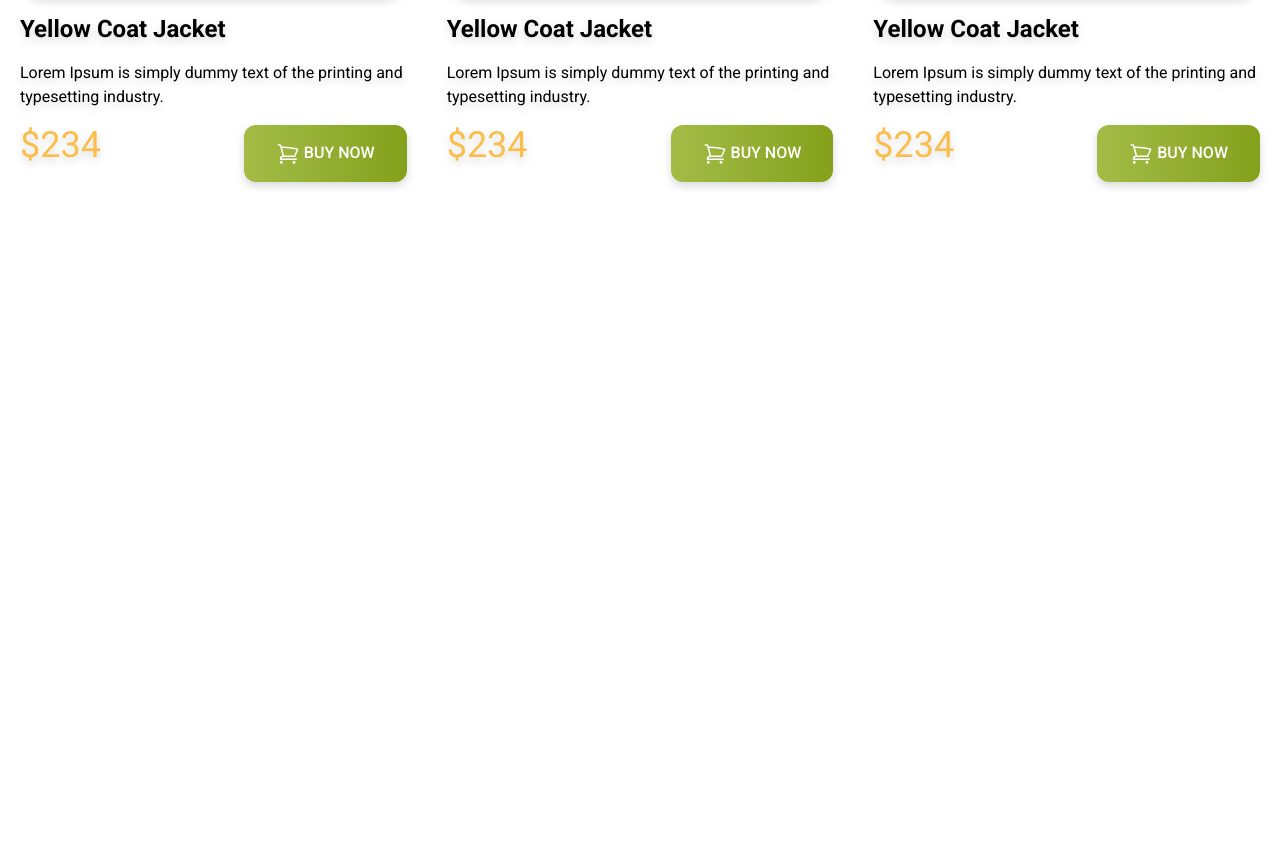
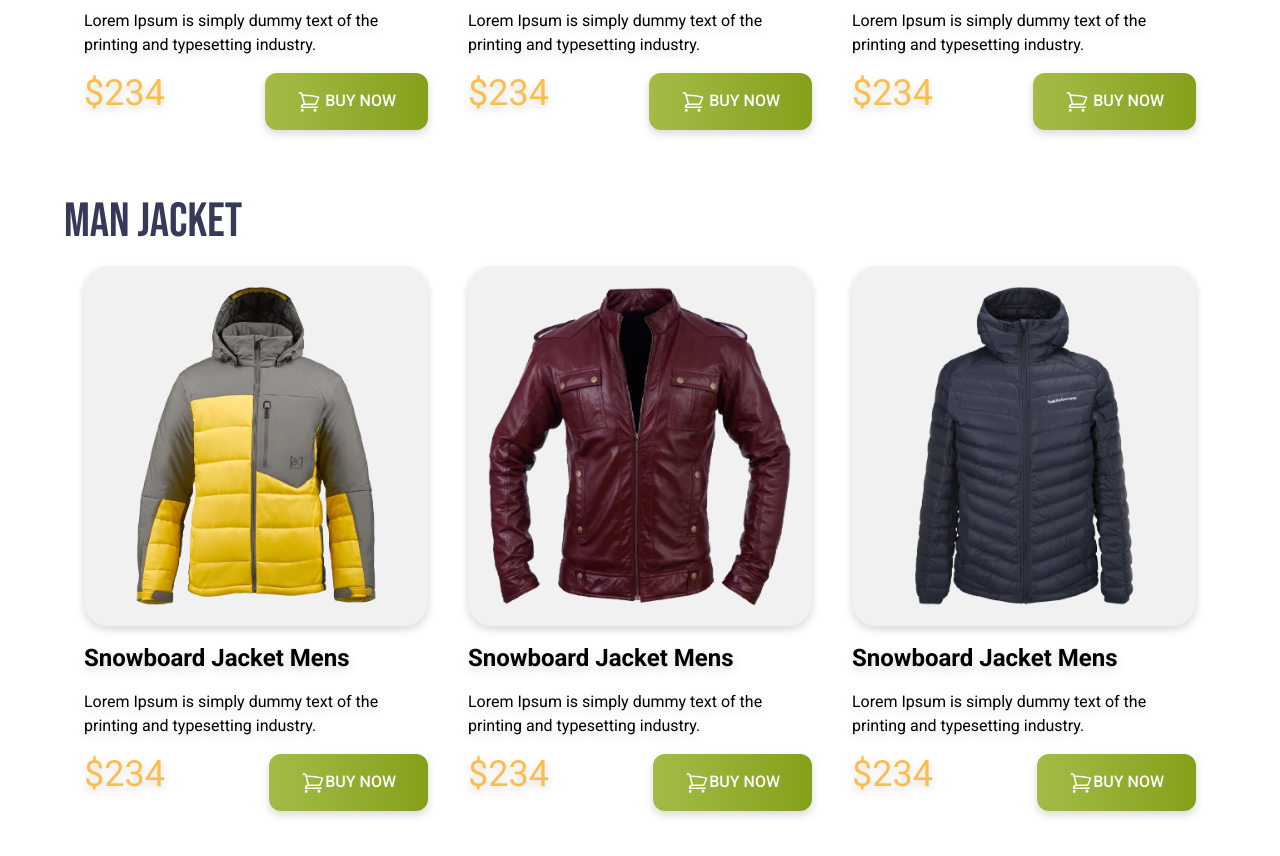
Before and after one commit to MojammelJoy/Penguin-fashion-Tailwind, a plain HTML site: page index.html in a window 1280 px wide. Shown: the part 1070-1926 px from the top of the page. Before the commit the page ends 1320 px from the top, so only its background shows below. Drawn offline with nearby package versions, Linux system fonts and the light colour scheme.

Commit message:
man jacket section

```diff
--- a/index.html
+++ b/index.html
@@ -51,7 +51,7 @@
                 </div>
             </div>
         </header>
-        <main>
+        <main class="max-w-6xl mx-auto">
             <!--woman jacket section-->
             <section class="my-12">
                 <h3
@@ -59,7 +59,7 @@
                     Jacket</h3>
 
                 <!-- jacket card container -->
-                <div class="grid grid-cols-1 lg:grid-cols-3">
+                <div class="grid grid-cols-1 md:grid-cols-2 lg:grid-cols-3">
                     <!--jacket card 1-->
                     <div class="p-5 space-y-4 drop-shadow-lg rounded-3xl">
                         <img class="p-5 rounded-3xl bg-[#F1F1F1]"
@@ -86,7 +86,7 @@
                     <div class="p-5 space-y-4 drop-shadow-lg rounded-3xl">
                         <img class="p-5 rounded-3xl bg-[#F1F1F1]"
                             src="images/jacket-2.png" alt>
-                        <h4 class="text-2xl font-bold">Yellow Coat Jacket </h4>
+                        <h4 class="text-2xl font-bold">Ladies Jacket</h4>
                         <p>Lorem Ipsum is simply dummy text of the
                             printing and typesetting industry.</p>
                         <div class="flex justify-between">
@@ -128,6 +128,72 @@
                     </div>
                 </div>
             </section>
+            <!--man jacket section-->
+             <section class="my-12">
+                <!--jacket card container-->
+                <h3 class="text-5xl uppercase text-[#363958] font-bebas-neue">Man Jacket</h3>
+                <div class="grid grid-cols-1 md:grid-cols-2 lg:grid-cols-3">
+                    <!--jacket card 4-->
+                    <div class="p-5 space-y-4 drop-shadow-lg rounded-3xl">
+                        <img class="p-5 rounded-3xl bg-[#F1F1F1]" src="images/jacket-4.png" alt="">
+                        <h4 class="text-2xl font-bold">Snowboard Jacket Mens</h4>
+                        <p>Lorem Ipsum is simply dummy text of the
+printing and typesetting industry.</p>
+                    <div class="flex justify-between">
+                        <h2 class="text-[#FABE4C] text-4xl">$234</h2>
+                        <button class="bg-green-300 px-8 py-4 rounded-xl font-medium text-white bg-gradient-to-r from-[#A4BC46] to-[#85A019]"><svg
+                                    xmlns="http://www.w3.org/2000/svg"
+                                    fill="none" viewBox="0 0 24 24"
+                                    stroke-width="1.5" stroke="currentColor"
+                                    class="size-6 inline">
+                                    <path stroke-linecap="round"
+                                        stroke-linejoin="round"
+                                        d="M2.25 3h1.386c.51 0 .955.343 1.087.835l.383 1.437M7.5 14.25a3 3 0 0 0-3 3h15.75m-12.75-3h11.218c1.121-2.3 2.1-4.684 2.924-7.138a60.114 60.114 0 0 0-16.536-1.84M7.5 14.25 5.106 5.272M6 20.25a.75.75 0 1 1-1.5 0 .75.75 0 0 1 1.5 0Zm12.75 0a.75.75 0 1 1-1.5 0 .75.75 0 0 1 1.5 0Z" />
+                                </svg>BUY NOW</button>
+                    </div>
+                </div>
+                    <!--jacket card 5-->
+                    <div class="p-5 space-y-4 drop-shadow-lg rounded-3xl">
+                        <img class="bg-[#F1F1F1] p-5 rounded-3xl" src="images/jacket-5.png" alt="">
+                        <h4 class="text-2xl font-bold">Snowboard Jacket Mens</h4>
+                        <p>Lorem Ipsum is simply dummy text of the
+printing and typesetting industry.</p>
+                    <div class="flex justify-between">
+                        <h2 class="text-[#FABE4C] text-4xl">$234</h2>
+                        <button class="text-white px-8 py-4 rounded-xl  font-medium bg-gradient-to-r from-[#A4BC46] to-[#85A019]"><svg
+                                    xmlns="http://www.w3.org/2000/svg"
+                                    fill="none" viewBox="0 0 24 24"
+                                    stroke-width="1.5" stroke="currentColor"
+                                    class="size-6 inline">
+                                    <path stroke-linecap="round"
+                                        stroke-linejoin="round"
+                                        d="M2.25 3h1.386c.51 0 .955.343 1.087.835l.383 1.437M7.5 14.25a3 3 0 0 0-3 3h15.75m-12.75-3h11.218c1.121-2.3 2.1-4.684 2.924-7.138a60.114 60.114 0 0 0-16.536-1.84M7.5 14.25 5.106 5.272M6 20.25a.75.75 0 1 1-1.5 0 .75.75 0 0 1 1.5 0Zm12.75 0a.75.75 0 1 1-1.5 0 .75.75 0 0 1 1.5 0Z" />
+                                </svg>BUY NOW</button>
+                    </div>
+                </div>
+                    <!--jacket card 6-->
+                    <div class="p-5 space-y-4 drop-shadow-lg rounded-3xl ">
+                        <img class="bg-[#F1F1F1] p-5 rounded-3xl" src="images/jacket-6.png" alt="">
+                        <h4 class="text-2xl font-bold">Snowboard Jacket Mens</h4>
+                        <p>Lorem Ipsum is simply dummy text of the
+printing and typesetting industry.</p>
+                    <div class="flex justify-between">
+                        <h2 class="text-[#FABE4C] text-4xl">$234</h2>
+                        <button class="text-white px-8 py-4 rounded-xl  font-medium bg-gradient-to-r from-[#A4BC46] to-[#85A019]"><svg
+                                    xmlns="http://www.w3.org/2000/svg"
+                                    fill="none" viewBox="0 0 24 24"
+                                    stroke-width="1.5" stroke="currentColor"
+                                    class="size-6 inline">
+                                    <path stroke-linecap="round"
+                                        stroke-linejoin="round"
+                                        d="M2.25 3h1.386c.51 0 .955.343 1.087.835l.383 1.437M7.5 14.25a3 3 0 0 0-3 3h15.75m-12.75-3h11.218c1.121-2.3 2.1-4.684 2.924-7.138a60.114 60.114 0 0 0-16.536-1.84M7.5 14.25 5.106 5.272M6 20.25a.75.75 0 1 1-1.5 0 .75.75 0 0 1 1.5 0Zm12.75 0a.75.75 0 1 1-1.5 0 .75.75 0 0 1 1.5 0Z" />
+                                </svg>BUY NOW</button>
+                    </div>
+                </div>
+            </section>
+
+        </main>
+
         </main>
         <footer>
 
```
